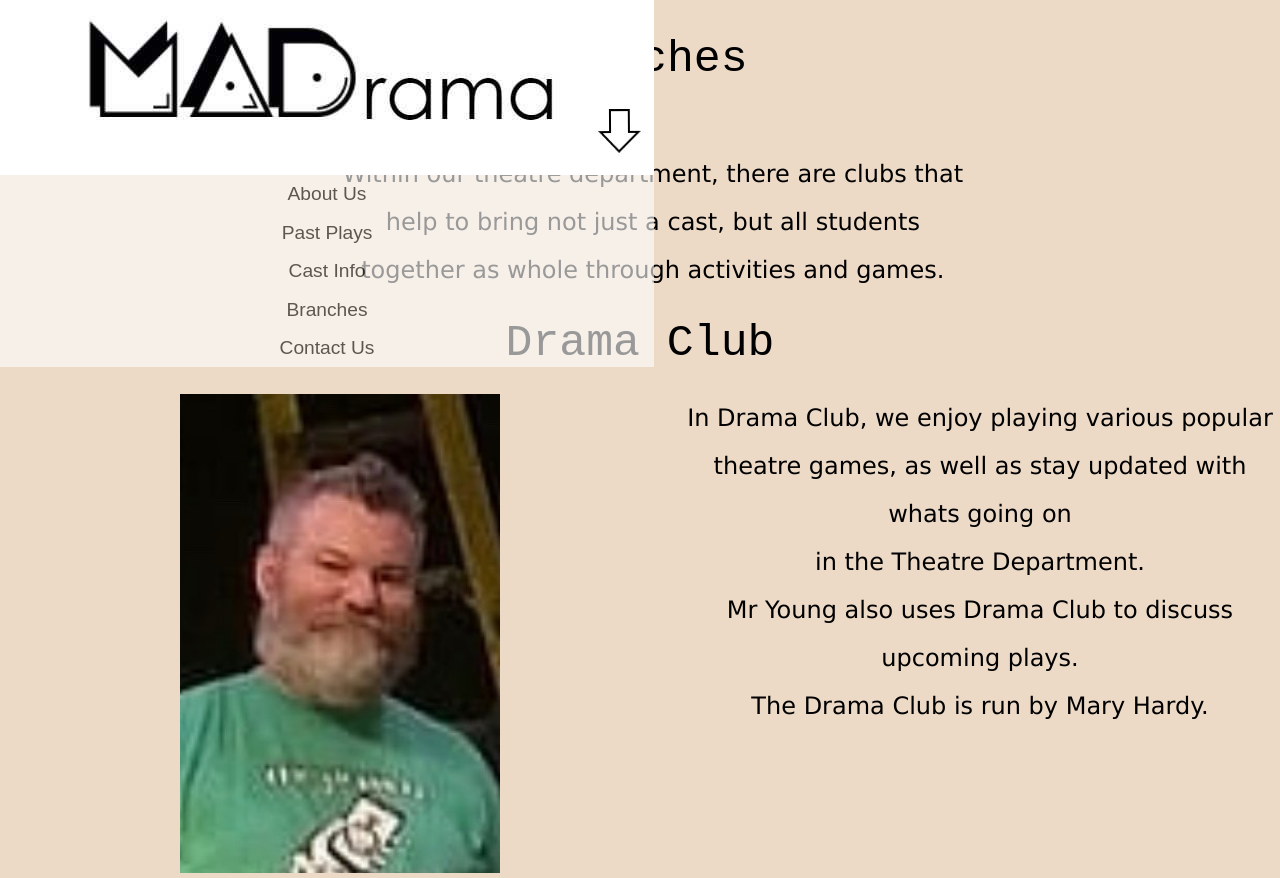
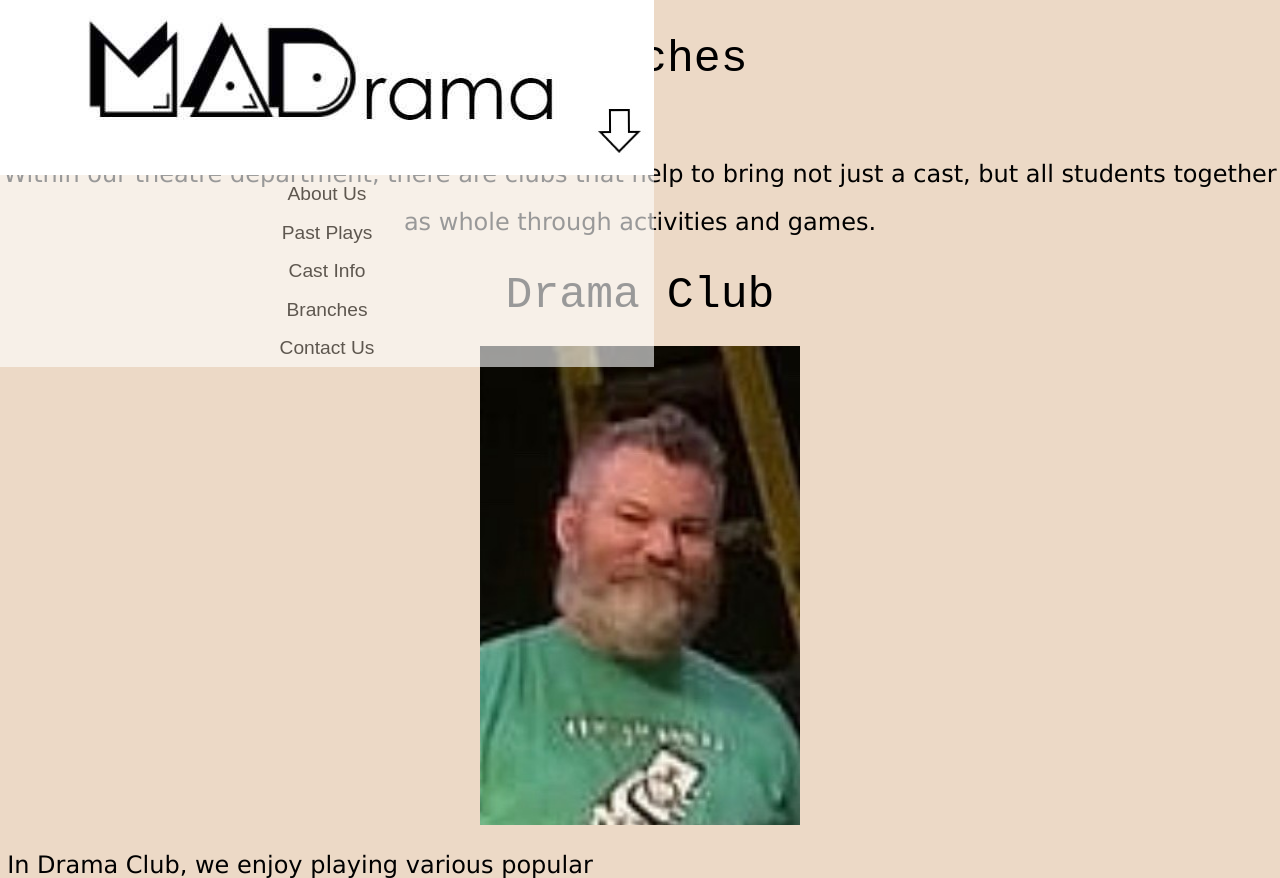
Before and after one commit to zhogan21/MAHS-theatre, a plain HTML site: page branches.html in a window 1280 px wide. Shown: the top 878 px of the page. Drawn offline with Linux system fonts and the light colour scheme.

Commit message:
Update main.css

```diff
--- a/main.css
+++ b/main.css
@@ -50,10 +50,6 @@ q:before, q:after {
 table {
   border-collapse: collapse;
   border-spacing: 0;
-}
-
-h1, h2, h3, h4, h5, h6, p {
-  font-size:24px;
 }
 
 body {
@@ -138,11 +134,6 @@ h4 {
   text-align: left;
 }
 
-h5 {
-  width: 50%;
-  margin-left:26%;
-}
-
 .grid {
   width: 15%;
   float: middle;
@@ -155,10 +146,6 @@ h5 {
   position: fixed;
   text-decoration: none;
   font-size: 1.5vw;
-}
-
-.dramaintro p, .filmintro p {
-  float: right;
 }
 
 .grid:hover {}
```
